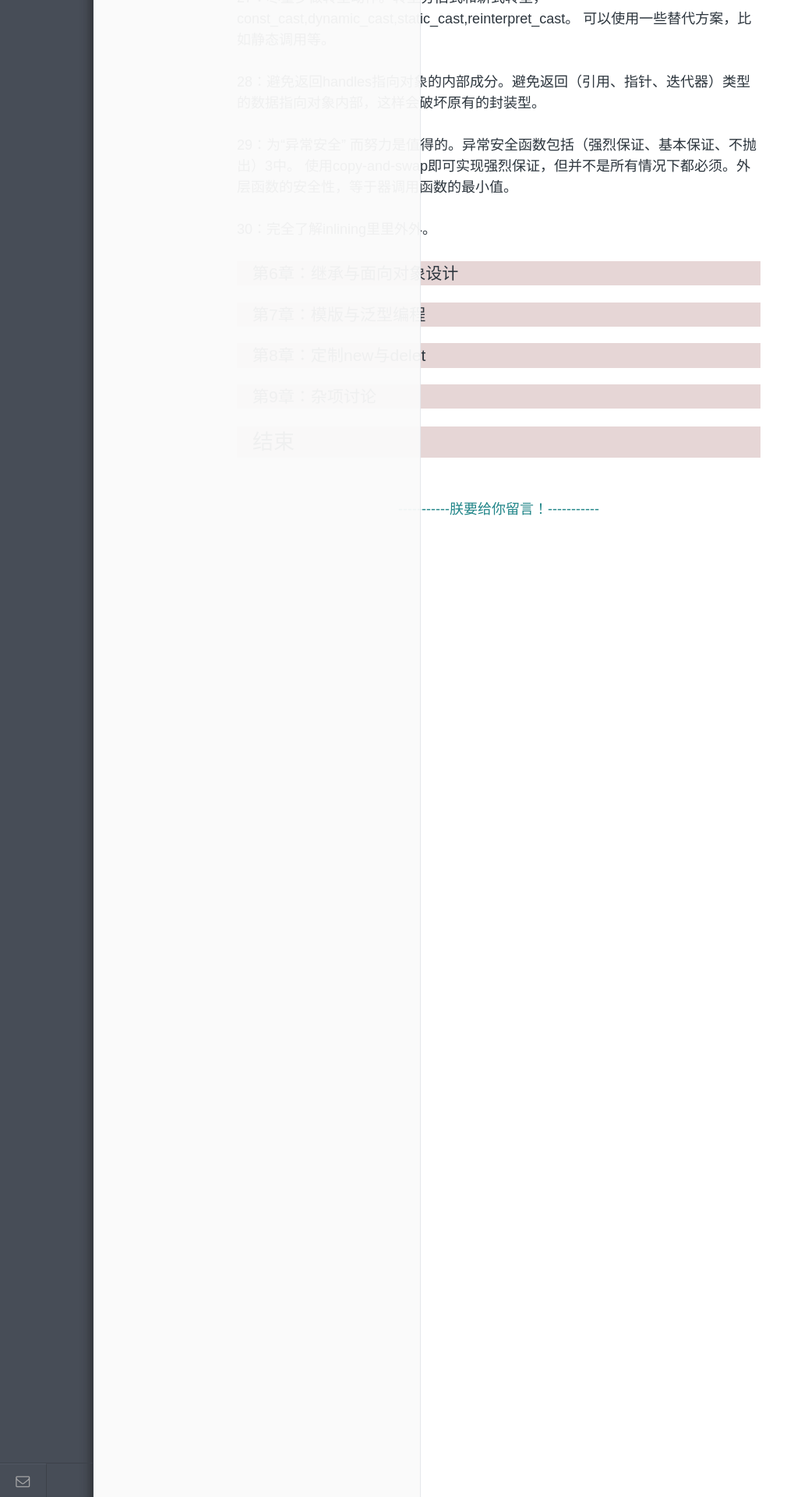
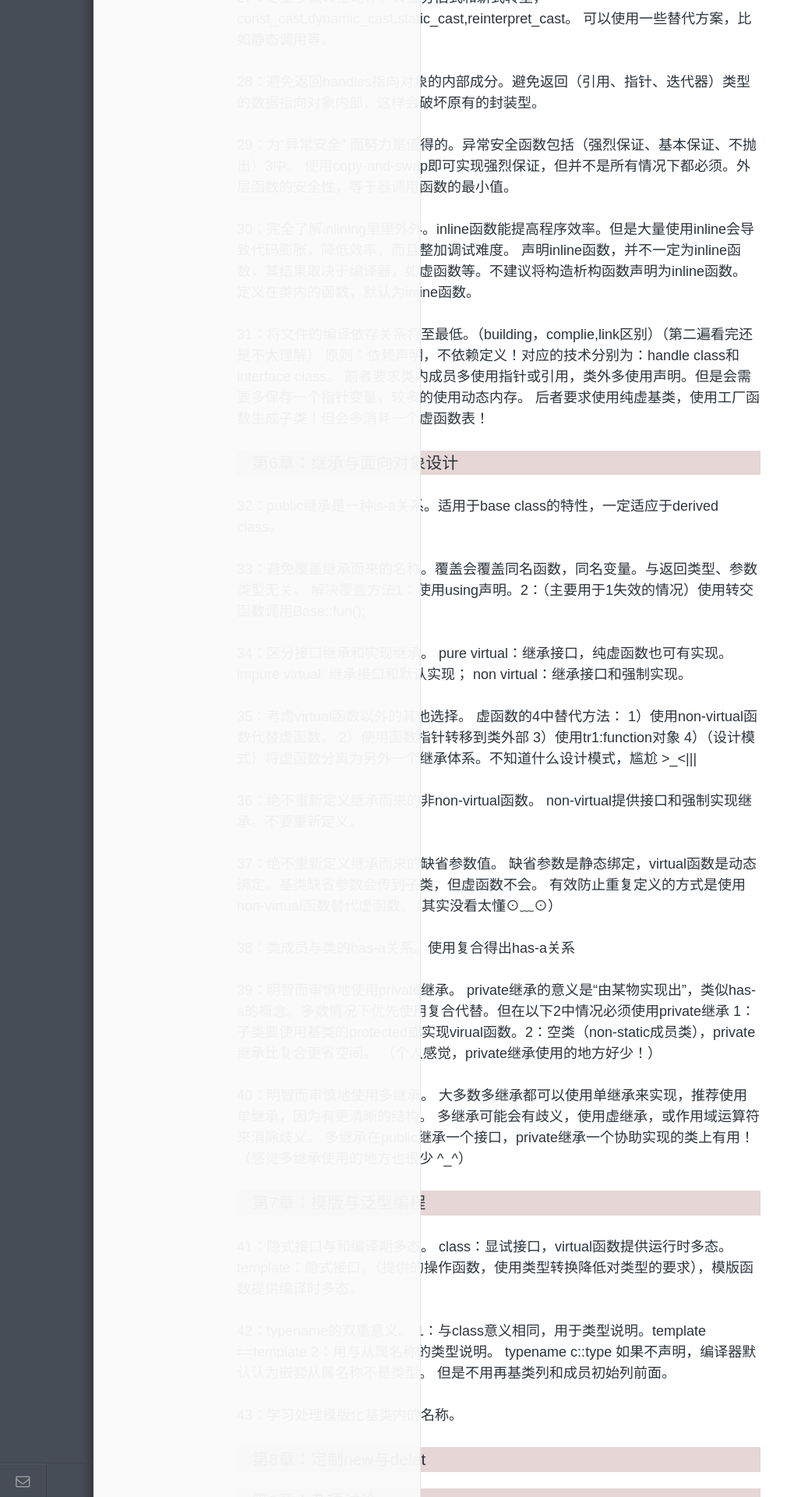
Before and after one commit to xnzaa/xnzaa.github.io, a Jekyll site: the page built from _posts/2016-04-05-《Effective C++》读书笔记.md, in a window 1280 px wide. Shown: the part 3080-5000 px from the top of the page at 78% size, without its empty margins (0-1019 px from the left). Built offline with Jekyll 4.4.1, drawn with Linux system fonts in a browser that asks for light colours; comment, search, counter and statistics services are not loaded.

Commit message:
修改 effective c++

```diff
--- a/_posts/2016-04-05-《Effective C++》读书笔记.md
+++ b/_posts/2016-04-05-《Effective C++》读书笔记.md
@@ -91,11 +91,65 @@ inline 相比函数宏 具有类型检查的优点
 29：为“异常安全” 而努力是值得的。异常安全函数包括（强烈保证、基本保证、不抛出）3中。
 使用copy-and-swap即可实现强烈保证，但并不是所有情况下都必须。外层函数的安全性，等于器调用函数的最小值。
 
-30：完全了解inlining里里外外。
+30：完全了解inlining里里外外。inline函数能提高程序效率。但是大量使用inline会导致代码膨胀，降低效率，而且整加调试难度。
+声明inline函数，并不一定为inline函数，其结果取决于编译器，如虚函数等。不建议将构造析构函数声明为inline函数。
+定义在类内的函数，默认为inline函数。
+
+31：将文件的编译依存关系将至最低。（building，complie,link区别）（第二遍看完还是不太理解）
+原则：依赖声明，不依赖定义！对应的技术分别为：handle class和interface class。
+前者要求类内成员多使用指针或引用，类外多使用声明。但是会需要多保存一个指针变量，较多的使用动态内存。
+后者要求使用纯虚基类，使用工厂函数生成子类！但会多消耗一个虚函数表！
 
 ### 第6章：继承与面向对象设计
 
+32：public继承是一种is-a关系。适用于base class的特性，一定适应于derived class。
+
+33：避免覆盖继承而来的名称。覆盖会覆盖同名函数，同名变量。与返回类型、参数类型无关。
+解决覆盖方法1：使用using声明。2：（主要用于1失效的情况）使用转交函数调用Base::fun();
+
+34：区分接口继承和实现继承。
+pure virtual：继承接口，纯虚函数也可有实现。
+impure virtual: 继承接口和默认实现；
+non virtual：继承接口和强制实现。
+
+35：考虑virtual函数以外的其他选择。
+虚函数的4中替代方法：
+1）使用non-virtual函数代替虚函数。
+2）使用函数指针转移到类外部
+3）使用tr1:function对象
+4）（设计模式）将虚函数分离为另外一个继承体系。不知道什么设计模式，尴尬 >_<|||
+
+36：绝不重新定义继承而来的非non-virtual函数。 non-virtual提供接口和强制实现继承。不要重新定义。
+
+37：绝不重新定义继承而来的缺省参数值。
+缺省参数是静态绑定，virtual函数是动态绑定。基类缺省参数会传到子类，但虚函数不会。
+有效防止重复定义的方式是使用non-virtual函数替代虚函数。（其实没看太懂⊙﹏⊙）
+
+38：类成员与类的has-a关系。使用复合得出has-a关系
+
+39：明智而审慎地使用private继承。
+private继承的意义是“由某物实现出”，类似has-a的概念。多数情况下优先使用复合代替。但在以下2中情况必须使用private继承
+1：子类要使用基类的protected或实现virual函数。2：空类（non-static成员类），private继承比复合更省空间。
+（个人感觉，private继承使用的地方好少！）
+
+40：明智而审慎地使用多继承。
+大多数多继承都可以使用单继承来实现，推荐使用单继承，因为有更清晰的结构。
+多继承可能会有歧义，使用虚继承，或作用域运算符来消除歧义。
+多继承在public继承一个接口，private继承一个协助实现的类上有用！
+（感觉多继承使用的地方也很少 ^_^）
+
 ### 第7章：模版与泛型编程
+
+41：隐式接口与和编译期多态。
+class：显试接口，virtual函数提供运行时多态。
+template：隐式接口，（提供的操作函数，使用类型转换降低对类型的要求），模版函数提供编译时多态。
+
+42：typename的双重意义。
+1：与class意义相同，用于类型说明。template<typename T> ==template<class T>
+2：用与从属名称的类型说明。 typename c::type 如果不声明，编译器默认认为嵌套从属名称不是类型。
+但是不用再基类列和成员初始列前面。
+
+43：学习处理模版化基类内的名称。
 
 ### 第8章：定制new与delet
 
```
